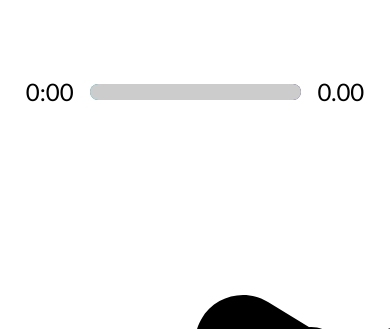
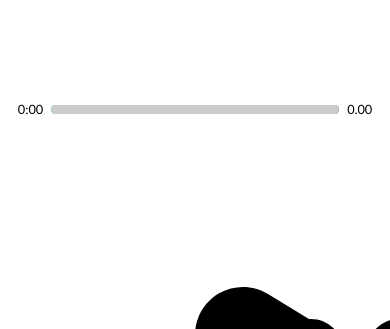
Before and after one commit to CodeWithBablu/Tune_Fox, a React (Create React App) app: page / in a window 390 px wide. Shown: the part 445-774 px from the top of the page. Built offline with nearby package versions, Linux system fonts and the light colour scheme.

Commit message:
v1.1 Launched

```diff
--- a/src/styles/_player.scss
+++ b/src/styles/_player.scss
@@ -51,12 +51,13 @@
       display: flex;
       width: 100%;
       align-items: center;
+      border-radius: 2rem;
       position: relative;
       height: 2rem;
       overflow: hidden;
 
       .audioSlider {
-        width: 2rem;
+        width: 1.5rem;
         height: 1rem;
         -webkit-appearance: none;
         border-radius: 2rem;
@@ -81,7 +82,7 @@
         height: 1rem;
         top: 26.5%;
         left: 0%;
-        border-radius: 1rem 1rem;
+        border-radius: 2rem;
         transform: translateX(0%);
         background-color: #8ec5fc;
         background-image: linear-gradient(62deg, #8ec5fc 0%, #e0c3fc 100%);
@@ -170,6 +171,16 @@ input[type="range"]::-moz-range-thumb {
 
     .time-control {
       width: 95%;
+      margin-top: 2rem;
+
+      input {
+        background: transparent;
+      }
+
+      p {
+        padding: 0.5rem;
+        font-size: 0.8rem;
+      }
     }
 
     .play-control {
@@ -179,6 +190,25 @@ input[type="range"]::-moz-range-thumb {
         width: 40%;
         display: none;
       }
+
+      .skip-back {
+        margin-top: -16rem;
+        padding: 1rem 2rem;
+      }
+
+      .skip-forward {
+        margin-top: -16rem;
+        padding: 1rem 2rem;
+      }
+
+      .play {
+        margin-top: -16rem;
+        padding: 1rem 2rem;
+      }
+    }
+
+    .track {
+      height: 0.6rem;
     }
   }
 }
```
